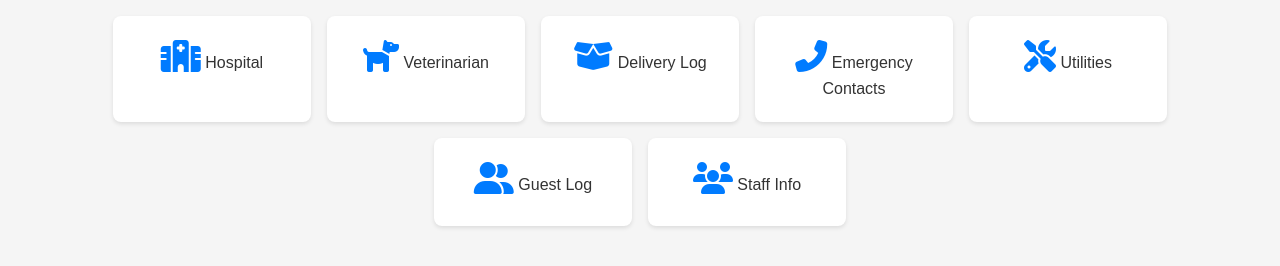
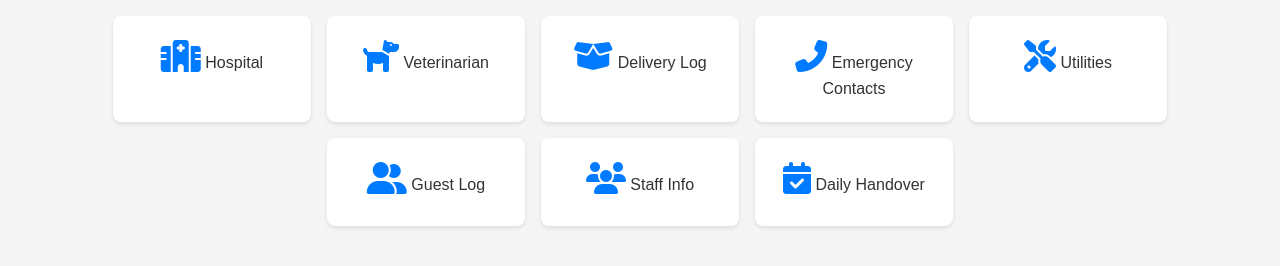
Before and after one commit to gptaid/112w-vip-site, a plain HTML site: page index.html in a window 1280 px wide. Shown: the part 74-340 px from the top of the page. Drawn offline with Linux system fonts and the light colour scheme.

Commit message:
Add Daily Handover card to index.html

```diff
--- a/index.html
+++ b/index.html
@@ -34,9 +34,13 @@
       <i class="fas fa-user-friends"></i>
       <span>Guest Log</span>
     </a>
-    <a class="card" href="staff-info.html">
+       <a class="card" href="staff-info.html">
       <i class="fas fa-users"></i>
       <span>Staff Info</span>
+    </a>
+    <a class="card" href="daily-handover.html">
+      <i class="fas fa-calendar-check"></i>
+      <span>Daily Handover</span>
     </a>
   </div>
   <script src="script.js"></script>
```
